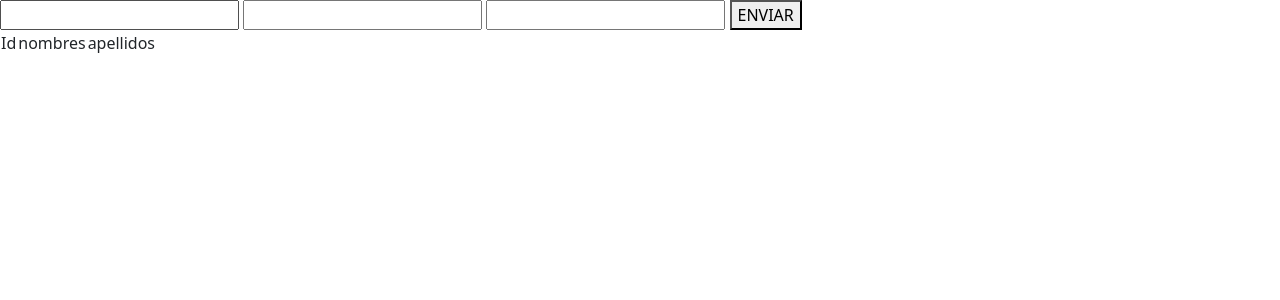
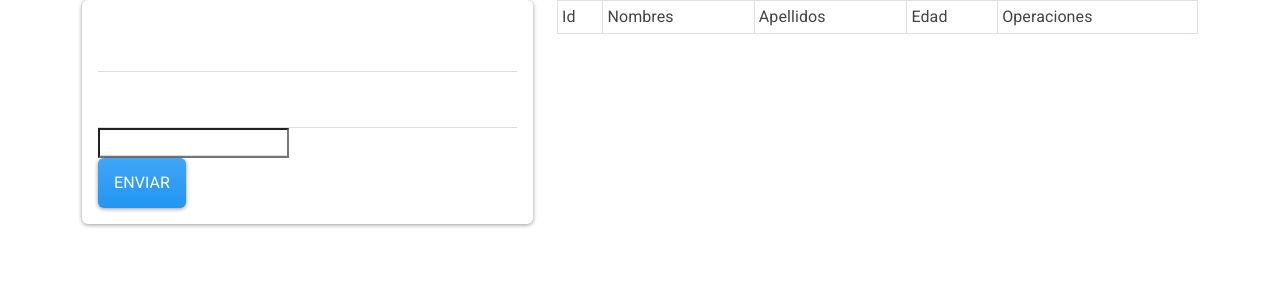
Before and after one commit to mcuzco/ProyectoMC, a Flask app: page / in a window 1280 px wide. Shown: the top 300 px of the page. Run offline with Flask 3, Linux system fonts and the light colour scheme; data that the repository does not hold is empty; some libraries are stand-ins or nearby versions.

Commit message:
Trabajando en estilos

```diff
--- a/app.py
+++ b/app.py
@@ -2,11 +2,11 @@ from flask import Flask, flash, redirect, render_template, request, url_for
 from flask_mysqldb import MySQL
 app = Flask(__name__)
 
+# Mysql Connection
 app.config['MYSQL_HOST'] = 'localhost'
 app.config['MYSQL_USER'] = 'root'
 app.config['MYSQL_PASSWORD'] = 'Rafael2002'
 app.config['MYSQL_DB'] = 'proyecto'
-
 mysqldb = MySQL(app)
 
 #setting
@@ -48,7 +48,7 @@ def edit(id):
     return render_template('edit_user.html', useredit = data1)
 
 @app.route('/update/<id>' , methods=['POST'])
-def uopdateInfo(id):
+def updateInfo(id):
     if request.method == 'POST':
         cursor5 = mysqldb.connection.cursor()
 
--- a/templates/index.html
+++ b/templates/index.html
@@ -1,24 +1,48 @@
 {% extends 'layout/layout.html' %}
 {% block body %}
+
+<div class="row">
+    <div class="col-md-5">
         {% with messages = get_flashed_messages() %}
         {% if messages %}
         {% for message in messages %}
-                    <p>{{ message }}</p>
+        <div class="alert alert-success alert-dismissible fade show" role="alert">
+            {{ message }}
+            <button type="button" class="btn-close" data-bs-dismiss="alert" aria-label="Close"></button>
+        </div>
         {% endfor %}
         {% endif %}
         {% endwith %}
+
+        <div class="card card-body">
             <form action="add_record" method="post">
-            <input type="text" name="nombres" id="names">
-            <input type="text" name="apellidos" id="lastnames">
+                <div class="form-group">
+                    <input type="text" name="nombres" id="names" class="form-control">
+                </div>
+                <div class="form-group">
+                    <input type="text" name="apellidos" id="lastnames" class="form-control">
+                </div>
+                <div class="form-group">
                     <input type="number" name="edad" id="age">
-            <button type="submit">ENVIAR</button>
+                </div>
+                <div class="form-group">
+                    <button type="submit" class="btn btn-primary btn-block">
+                        ENVIAR
+                    </button>
+                </div>
             </form>
-        <table>
+        </div>
+    </div>
+
+    <div class="col-md-7">
+        <table class="table table-striped table-bordered bg-white table-sm">
             <thead>
                 <tr>
                     <td>Id</td>
-                    <td>nombres</td>
-                    <td>apellidos</td>
+                    <td>Nombres</td>
+                    <td>Apellidos</td>
+                    <td>Edad</td>
+                    <td>Operaciones</td>
                 </tr>
             </thead>
             <tbody>
@@ -34,11 +58,18 @@
                         {{user.2}}
                     </td>
                     <td>
-                        <a href="/editar/{{user.0}}">Editar</a>
-                        <a href="/eliminar/{{user.0}}">Eliminar</a>
+                        {{user.3}}
+                    </td>
+                    <td>
+                        <a href="/editar/{{user.0}}" class="btn btn-secondary">Editar</a>
+                        <a href="/eliminar/{{user.0}}" class=" btn btn-danger">Eliminar</a>
                     </td>
                 </tr>
                 {% endfor %}
             </tbody>
         </table>
+    </div>
+</div>
+
+
 {% endblock %}
--- a/templates/layout/layout.html
+++ b/templates/layout/layout.html
@@ -1,13 +1,24 @@
 <!DOCTYPE html>
 <html lang="en">
+
 <head>
     <meta charset="UTF-8">
     <meta name="viewport" content="width=device-width, initial-scale=1.0">
-    <link rel="stylesheet" href="../style/bootstrap.css">
+    <link rel="stylesheet" href="https://bootswatch.com/5/materia/bootstrap.min.css">
     <title>Document</title>
 </head>
+
 <body>
-    {% block body %}
-    {% endblock %}
+
+    <div class="container">
+        {% block body %}
+        {% endblock %}
+    </div>
+
+    <!-- Scripts -->
+    <script src="https://cdn.jsdelivr.net/npm/bootstrap@5.0.2/dist/js/bootstrap.bundle.min.js"
+        integrity="sha384-MrcW6ZMFYlzcLA8Nl+NtUVF0sA7MsXsP1UyJoMp4YLEuNSfAP+JcXn/tWtIaxVXM"
+        crossorigin="anonymous"></script>
 </body>
+
 </html>
```
Lines whose indentation alone changed are shown as unchanged.
